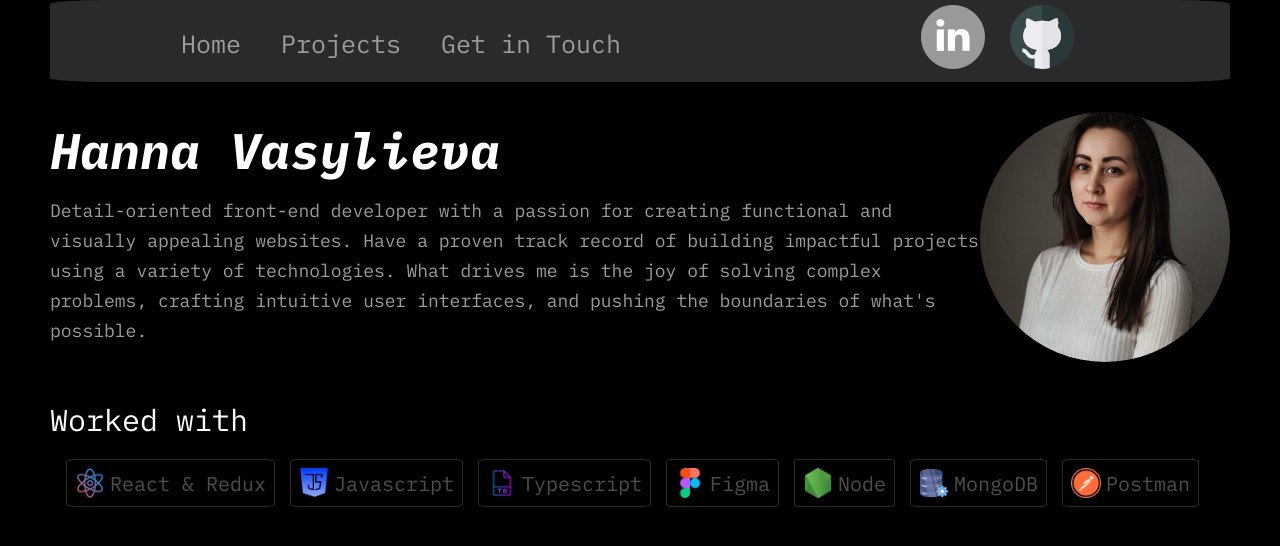
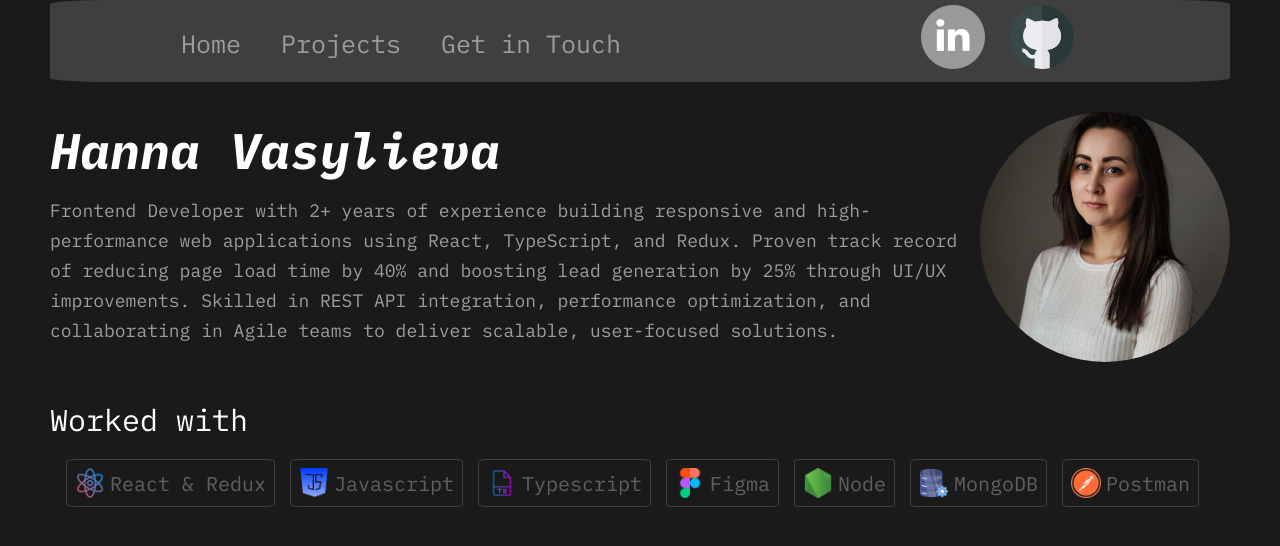
Before and after one commit to HannaVasylieva/portfolioHanna, a React (Create React App) app: page / in a window 1280 px wide. Shown: the top 546 px of the page. Built offline with nearby package versions, Linux system fonts and the light colour scheme.

Commit message:
Description was changed

```diff
--- a/src/App.scss
+++ b/src/App.scss
@@ -3,7 +3,7 @@
 .app {
   font-family: "IBM Plex Mono", serif;
   font-size: 30px;
-  background-color: #000;
+  background-color: #1a1a1a;
   color: #9c9c9c;
   height: 100vh;
   padding: 0px 85px 0px;
--- a/src/Pages/Home/Home.js
+++ b/src/Pages/Home/Home.js
@@ -7,12 +7,12 @@ export const Home = () => {
         <div className="home__description">
           <h1 className="home__name">Hanna Vasylieva</h1>
           <p className="home__about">
-            Detail-oriented front-end developer with a passion for creating
-            functional and visually appealing websites. Have a proven track
-            record of building impactful projects using a variety of
-            technologies. What drives me is the joy of solving complex problems,
-            crafting intuitive user interfaces, and pushing the boundaries of
-            what's possible.
+            Frontend Developer with 2+ years of experience building responsive
+            and high-performance web applications using React, TypeScript, and
+            Redux. Proven track record of reducing page load time by 40% and
+            boosting lead generation by 25% through UI/UX improvements. Skilled
+            in REST API integration, performance optimization, and collaborating
+            in Agile teams to deliver scalable, user-focused solutions.
           </p>
         </div>
 
@@ -26,37 +26,41 @@ export const Home = () => {
 
         <ul className="home__list">
           <li className="home__li">
-            <img src="react.png" alt="react" className="home__icon"/>
+            <img src="react.png" alt="react" className="home__icon" />
             <span className="home__li-text">React & Redux</span>
           </li>
 
           <li className="home__li">
-            <img src="java-script.png" alt="javascript" className="home__icon"/>
+            <img
+              src="java-script.png"
+              alt="javascript"
+              className="home__icon"
+            />
             <span className="home__li-text">Javascript</span>
           </li>
 
           <li className="home__li">
-            <img src="typescript.png" alt="typescript" className="home__icon"/>
+            <img src="typescript.png" alt="typescript" className="home__icon" />
             <span className="home__li-text">Typescript</span>
           </li>
 
           <li className="home__li">
-            <img src="figma.png" alt="Figma" className="home__icon"/>
+            <img src="figma.png" alt="Figma" className="home__icon" />
             <span className="home__li-text">Figma</span>
           </li>
 
           <li className="home__li">
-            <img src="node-js.png" alt="react" className="home__icon"/>
+            <img src="node-js.png" alt="react" className="home__icon" />
             <span className="home__li-text">Node</span>
           </li>
 
           <li className="home__li">
-            <img src="mongo.png" alt="react" className="home__icon"/>
+            <img src="mongo.png" alt="react" className="home__icon" />
             <span className="home__li-text">MongoDB</span>
           </li>
 
           <li className="home__li">
-            <img src="postman.png" alt="react" className="home__icon"/>
+            <img src="postman.png" alt="react" className="home__icon" />
             <span className="home__li-text">Postman</span>
           </li>
         </ul>
```
